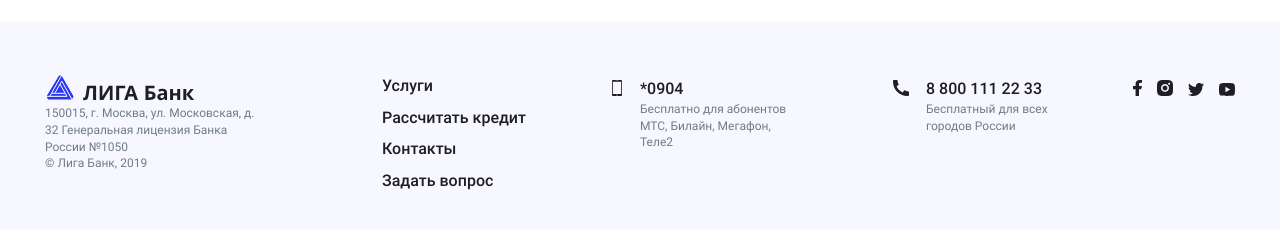
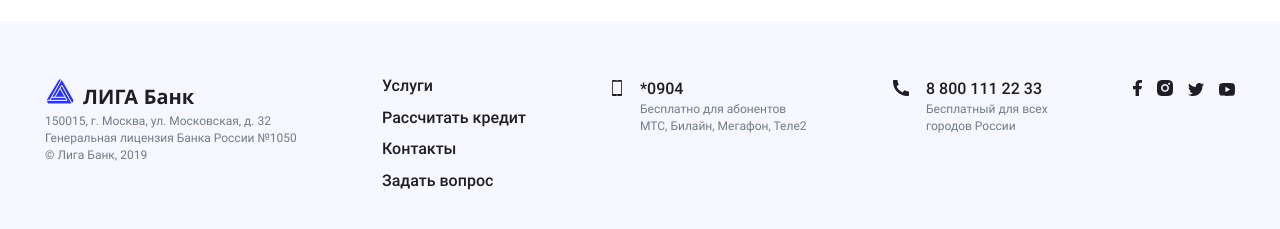
Before and after one commit to libertasia/erokhina_ligabank_v2, a React (Create React App) app: page / in a window 1280 px wide. Shown: the part 2008-2237 px from the top of the page. Built offline with nearby package versions, Linux system fonts and the light colour scheme.

Commit message:
tablet Pixlel Perfect done

```diff
--- a/src/scss/blocks/footer.scss
+++ b/src/scss/blocks/footer.scss
@@ -14,10 +14,6 @@
   margin-top: 49px;
   margin-bottom: 55px;
 
-  @media (min-width: $desktop) and (max-width: $large-breakpoint) {
-    column-gap: 55px;
-  }
-
   @media (min-width: $tablet) and (max-width: $desktop-breakpoint) {
     grid-template-columns: 1fr 1fr;
     grid-template-rows: auto;
@@ -27,6 +23,7 @@
     "copyright social";
     column-gap: 30px;
     margin-top: 51px;
+    margin-bottom: 49px;
   }
 
   @media (min-width: $mobile) and (max-width: $table-breakpoint) {
@@ -54,6 +51,11 @@
   color: $grey;
   margin-top: 0;
 
+  @media (min-width: $tablet) and (max-width: $desktop-breakpoint) {
+    margin-top: 27px;
+    width: 252px;
+  }
+
   @media (min-width: $mobile) and (max-width: $table-breakpoint) {
     display: none;
   }
@@ -71,7 +73,7 @@
 
   @media (min-width: $mobile) and (max-width: $desktop-breakpoint) {
     margin-left: 0;
-    margin-top: 0;
+    margin-top: -8px;
   }
 }
 
@@ -85,7 +87,7 @@
   }
 
   @media (min-width: $tablet) and (max-width: $desktop-breakpoint) {
-    margin-bottom: 5px;
+    margin-bottom: 8px;
   }
 }
 
@@ -120,7 +122,7 @@
   }
 
   @media (min-width: $tablet) and (max-width: $desktop-breakpoint) {
-    margin-top: 0;
+    margin-top: 5px;
     padding-left: 29px;
 
     &::before {
@@ -162,6 +164,6 @@
   margin-top: 10px;
 
   @media (min-width: $tablet) and (max-width: $desktop-breakpoint) {
-    margin-top: 0;
+    margin-top: 4px;
   }
 }
```
